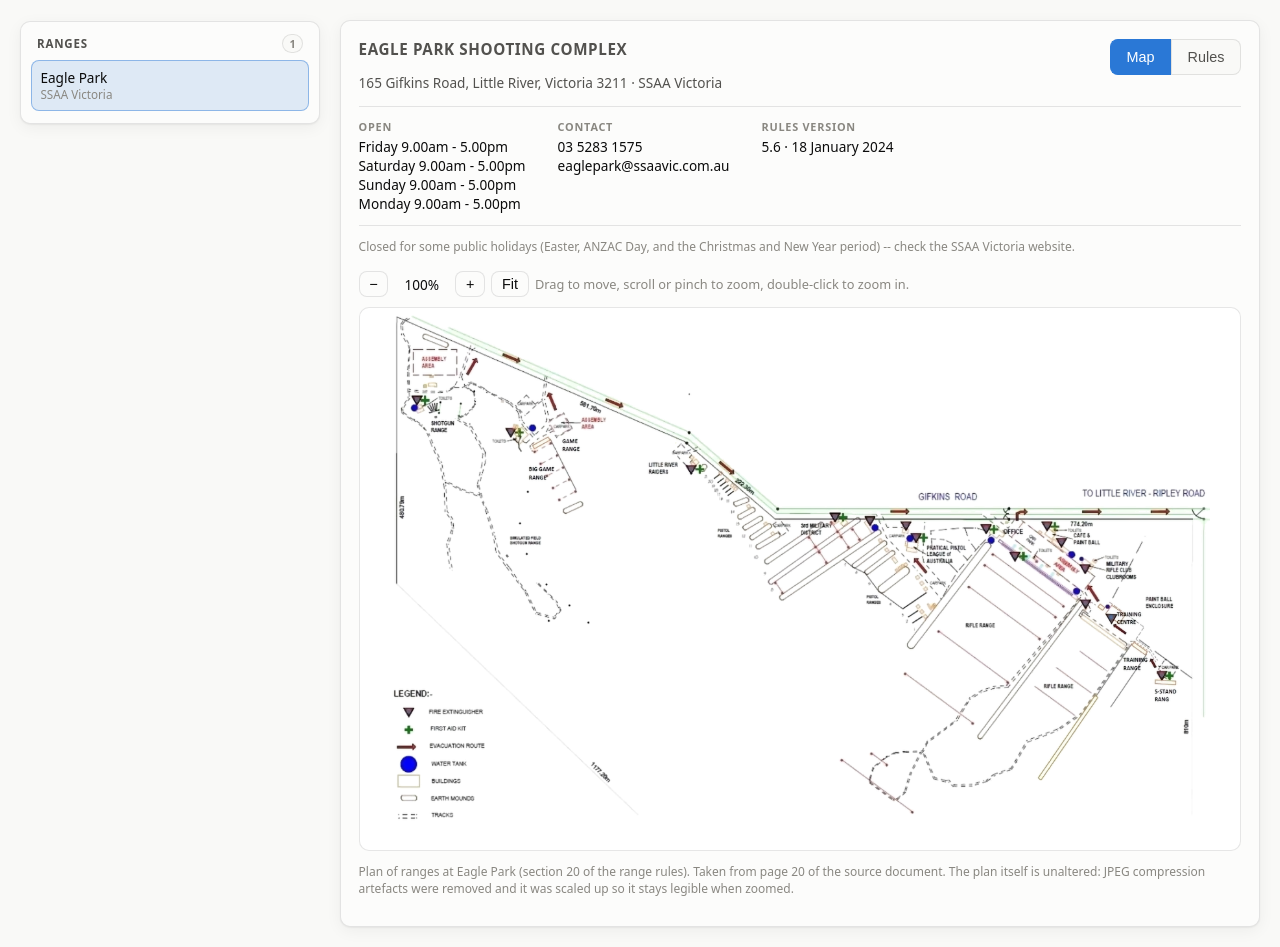
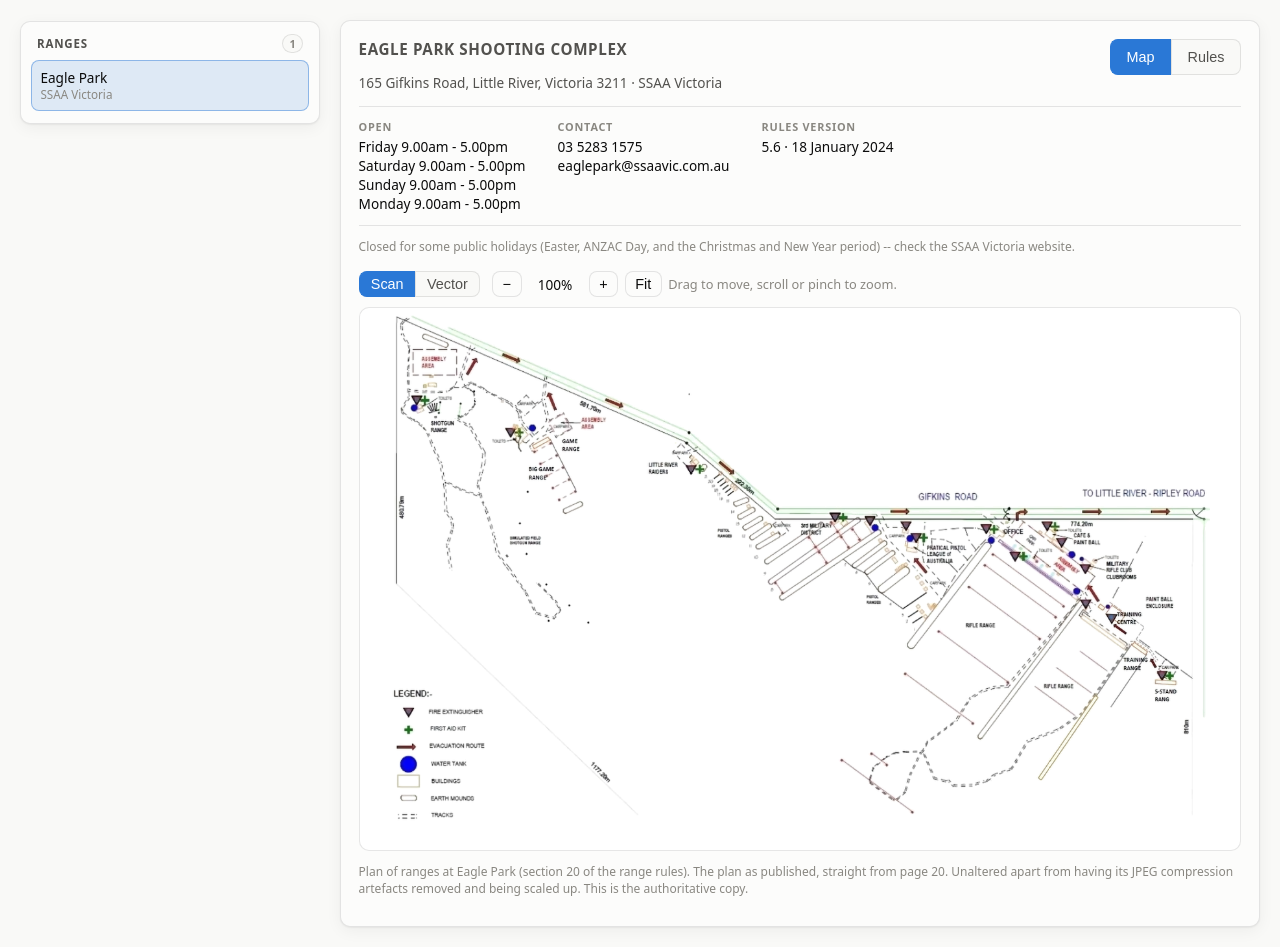
Before and after one commit to DGTLVulcan/S.P.O.T.S, a Flask app: page /ranges/eagle-park in a window 1280 px wide. Shown: the part 59-1006 px from the top of the page. Run offline with Flask 3, Linux system fonts and the light colour scheme.

Commit message:
Add a vector version of the Eagle Park map, alongside the scan
Traced from the scan, so the geometry follows the drawing rather than my reading of it.

```diff
--- a/spots/web/static/ranges.js
+++ b/spots/web/static/ranges.js
@@ -1,10 +1,10 @@
-// The range page: switching between the map and the rules, and the map's
-// own zoom and pan.
+// The range page: switching between the map and the rules, choosing which
+// version of the map to look at, and the map's own zoom and pan.
 //
-// The map is a scanned site plan -- legible only when you can zoom into the
-// part you care about -- so it gets drag-to-pan, wheel and pinch zoom, and
-// a fit-to-window reset. Pointer events throughout, because this is read on
-// a phone at the range at least as often as on a laptop.
+// The map is a site plan -- legible only when you can zoom into the part you
+// care about -- so it gets drag-to-pan, wheel and pinch zoom, and a
+// fit-to-window reset. Pointer events throughout, because this is read on a
+// phone at the range at least as often as on a laptop.
 (function () {
   // ---- Map / Rules ---------------------------------------------------
 
@@ -30,6 +30,7 @@
   if (!stage || !image) return;
 
   const readout = document.getElementById("map-zoom-level");
+  const note = document.getElementById("map-note");
   const MIN_SCALE = 0.2;
   const MAX_SCALE = 12;
 
@@ -41,27 +42,42 @@
   const pointers = new Map();
   let pinchStart = null;
 
+  function naturalSize() {
+    return [
+      image.naturalWidth || Number(image.getAttribute("width")) || 1,
+      image.naturalHeight || Number(image.getAttribute("height")) || 1,
+    ];
+  }
+
   function apply() {
-    image.style.transform = `translate(${x}px, ${y}px) scale(${scale})`;
+    const [w, h] = naturalSize();
+    // Zoom by changing the laid-out size rather than with transform:
+    // scale(). For the vector map that makes the browser re-render the SVG
+    // at the new size -- which is the whole point of having a vector map --
+    // instead of blowing up a bitmap of it. Panning stays a transform, so
+    // dragging doesn't trigger a re-render on every pointer move.
+    image.style.width = `${w * scale}px`;
+    image.style.height = `${h * scale}px`;
+    image.style.transform = `translate(${x}px, ${y}px)`;
     if (readout) readout.textContent = `${Math.round((scale / fitScale) * 100)}%`;
   }
 
   function clamp() {
-    // Keep at least a corner of the map on screen, so it can't be flung
-    // out of view and lost with no way back but Fit.
+    // Keep part of the map on screen, so it can't be flung out of view and
+    // lost with no way back but Fit.
     const box = stage.getBoundingClientRect();
-    const width = image.naturalWidth * scale;
-    const height = image.naturalHeight * scale;
-    const slackX = Math.max(0, (width - box.width) / 2) + box.width * 0.4;
-    const slackY = Math.max(0, (height - box.height) / 2) + box.height * 0.4;
+    const [w, h] = naturalSize();
+    const slackX = Math.max(0, (w * scale - box.width) / 2) + box.width * 0.4;
+    const slackY = Math.max(0, (h * scale - box.height) / 2) + box.height * 0.4;
     x = Math.max(-slackX, Math.min(slackX, x));
     y = Math.max(-slackY, Math.min(slackY, y));
   }
 
   function fit() {
     const box = stage.getBoundingClientRect();
-    if (!image.naturalWidth || !box.width) return;
-    fitScale = Math.min(box.width / image.naturalWidth, box.height / image.naturalHeight);
+    const [w, h] = naturalSize();
+    if (!w || !box.width) return;
+    fitScale = Math.min(box.width / w, box.height / h);
     scale = fitScale;
     x = 0;
     y = 0;
@@ -141,9 +157,43 @@
   if (zoomOut) zoomOut.addEventListener("click", () => zoomCentre(1 / 1.4));
   if (reset) reset.addEventListener("click", fit);
 
+  // ---- scan / vector -------------------------------------------------
+
+  const kinds = document.querySelector(".map-kinds");
+  if (kinds) {
+    kinds.addEventListener("click", (ev) => {
+      const button = ev.target.closest("button[data-map-view]");
+      if (!button || button.classList.contains("primary")) return;
+      kinds.querySelectorAll("button").forEach((b) => {
+        b.classList.toggle("primary", b === button);
+      });
+      // Both versions cover the same ground, so hold the zoom and position
+      // across the swap -- the point is to compare the two, and being
+      // thrown back to Fit every time would make that impossible.
+      const heldScale = scale / fitScale;
+      const [heldX, heldY] = [x, y];
+      image.setAttribute("width", button.dataset.width);
+      image.setAttribute("height", button.dataset.height);
+      image.addEventListener("load", () => {
+        fit();
+        scale = fitScale * heldScale;
+        x = heldX;
+        y = heldY;
+        clamp();
+        apply();
+      }, { once: true });
+      image.src = button.dataset.src;
+
+      const source = document.querySelector(`template[data-note-for="${button.dataset.mapView}"]`);
+      if (note && source) {
+        note.textContent = `${(note.dataset.caption || "").trim()} ${source.innerHTML.trim()}`.trim();
+      }
+    });
+  }
+
   // The fit depends on the stage's measured size, so it is worked out once
   // the image has decoded and again whenever the window changes shape.
   if (image.complete && image.naturalWidth) fit();
-  else image.addEventListener("load", fit);
+  else image.addEventListener("load", fit, { once: true });
   window.addEventListener("resize", fit);
 })();
--- a/spots/web/static/style.css
+++ b/spots/web/static/style.css
@@ -1286,6 +1286,8 @@ a.equip-nav-item { text-decoration: none; }
 }
 
 .map-toolbar button { padding: 0.25rem 0.6rem; }
+.map-kinds { margin-right: 0.35rem; }
+.map-kinds button { padding: 0.25rem 0.7rem; }
 .map-toolbar output { min-width: 3.4rem; text-align: center; font-size: 0.85rem; }
 .map-toolbar-hint { color: var(--ink-muted); font-size: 0.8rem; }
 
@@ -1310,6 +1312,7 @@ a.equip-nav-item { text-decoration: none; }
 
 #map-image {
   max-width: none;
+  flex: none;
   transform-origin: center center;
   /* A transform is the only thing that moves, so the browser can keep the
      decoded image and just re-composite it. */
--- a/spots/web/templates/ranges.html
+++ b/spots/web/templates/ranges.html
@@ -89,23 +89,40 @@
         {%- endif %}
 
         <div class="range-view" id="range-view-map">
-          {%- if range_item.map %}
+          {%- if range_item.map and range_item.map.views %}
+          {%- set views = range_item.map.views %}
+          {%- set default_view = range_item.map.default_view or views[0].id %}
           <div class="map-toolbar">
+            {%- if views | length > 1 %}
+            <div class="segmented map-kinds" role="group" aria-label="Map version">
+              {%- for view in views %}
+              <button type="button" data-map-view="{{ view.id }}"
+                      data-src="{{ url_for('static', filename=view.file) }}"
+                      data-width="{{ view.width }}" data-height="{{ view.height }}"
+                      class="{% if view.id == default_view %}primary{% endif %}">{{ view.label }}</button>
+              {%- endfor %}
+            </div>
+            {%- endif %}
             <button type="button" id="map-zoom-out" title="Zoom out" aria-label="Zoom out">&minus;</button>
             <output id="map-zoom-level">100%</output>
             <button type="button" id="map-zoom-in" title="Zoom in" aria-label="Zoom in">+</button>
             <button type="button" id="map-zoom-reset">Fit</button>
-            <span class="map-toolbar-hint">Drag to move, scroll or pinch to zoom, double-click to zoom in.</span>
+            <span class="map-toolbar-hint">Drag to move, scroll or pinch to zoom.</span>
           </div>
           <div class="map-stage" id="map-stage">
-            <img id="map-image"
-                 src="{{ url_for('static', filename=range_item.map.image) }}"
-                 width="{{ range_item.map.width }}" height="{{ range_item.map.height }}"
+            {%- for view in views if view.id == default_view %}
+            <img id="map-image" src="{{ url_for('static', filename=view.file) }}"
+                 width="{{ view.width }}" height="{{ view.height }}"
                  alt="Map of {{ range_item.name }}" draggable="false">
+            {%- endfor %}
           </div>
-          {%- if range_item.map.caption %}
-          <p class="hint">{{ range_item.map.caption }}{% if range_item.map.processing %} {{ range_item.map.processing }}{% endif %}</p>
-          {%- endif %}
+          <p class="hint" id="map-note" data-caption="{{ range_item.map.caption }}">
+            {{ range_item.map.caption }}
+            {%- for view in views if view.id == default_view %} {{ view.note }}{% endfor %}
+          </p>
+          {%- for view in views %}
+          <template data-note-for="{{ view.id }}">{{ view.note }}</template>
+          {%- endfor %}
           {%- else %}
           <p class="empty-state">No map recorded for this range.</p>
           {%- endif %}
```
Also changed, not shown: tests/test_ranges.py (+34 -8 lines), spots/data/ranges/eagle-park.json, spots/web/static/ranges/eagle-park-map.svg (added).
